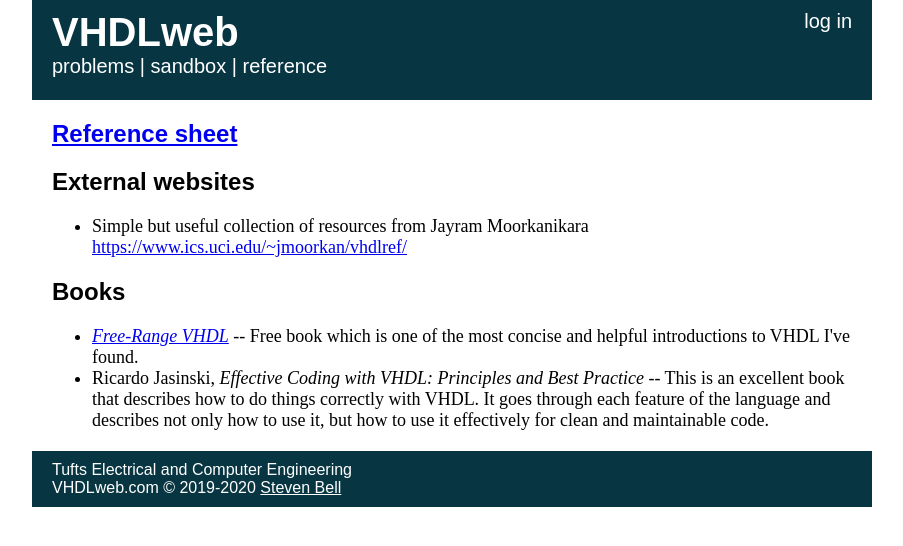
After one commit to stevenbell/vhdlweb, a Flask app: page /reference in a window 1280 px wide. The commit adds this page. Shown: the top 546 px of the page, without its empty margins (208-1111 px from the left). Run offline with Flask 2, Linux system fonts and the light colour scheme.

Commit message:
First whack at a references page

```diff
--- a/main.py
+++ b/main.py
@@ -68,6 +68,10 @@
 @app.route('/sandbox')
 def sandbox():
   return "The sandbox is still under construction."
+
+@app.route('/reference')
+def reference():
+  return render_template('reference.html')
 
 @app.route('/assignments')
 def showAssignments():
--- a/static/style.css
+++ b/static/style.css
@@ -100,11 +100,11 @@
   font-size: 14px;
 }
 
-ul {
+.checklist {
   list-style: none;
 }
 
-li:before {
+.checklist li:before {
   content: "\2713 ";
   padding-right: 10px;
 }
@@ -182,3 +182,8 @@
 .code {
   font-family: monospace;
 }
+
+/* Style items for reference and other static pages */
+.booktitle {
+  font-style: italic;
+}
--- a/templates/assignments.html
+++ b/templates/assignments.html
@@ -10,7 +10,7 @@
 {# For each assignment, print all of the problems #}
 {% for a in assignments %}
 <h2>{{ a }}</h2>
-<ul>
+<ul class="checklist">
 {% for p in assignments[a] %}
 <li class="incomplete"><a href="problem/{{p.id}}">{{ p.title }}</a>
 {% endfor %}
--- /dev/null
+++ b/templates/reference.html
@@ -0,0 +1,19 @@
+{% extends "layout.html" %}
+
+{% block content %}
+
+<h2><a href="static/vhdl_cheatsheet.pdf">Reference sheet</a></h2>
+
+
+<h2>External websites</h2>
+<ul>
+<li> Simple but useful collection of resources from Jayram Moorkanikara <a href="https://www.ics.uci.edu/~jmoorkan/vhdlref/">https://www.ics.uci.edu/~jmoorkan/vhdlref/</a>
+</ul>
+
+<h2>Books</h2>
+<ul>
+<li><a href="http://freerangefactory.org/"><span class="booktitle">Free-Range VHDL</span></a> -- Free book which is one of the most concise and helpful introductions to VHDL I've found.</li>
+<li>Ricardo Jasinski, <span class="booktitle">Effective Coding with VHDL: Principles and Best Practice</span> -- This is an excellent book that describes how to do things <emph>correctly</emph> with VHDL.  It goes through each feature of the language and describes not only how to use it, but how to use it effectively for clean and maintainable code.
+</ul>
+
+{% endblock %}
```
